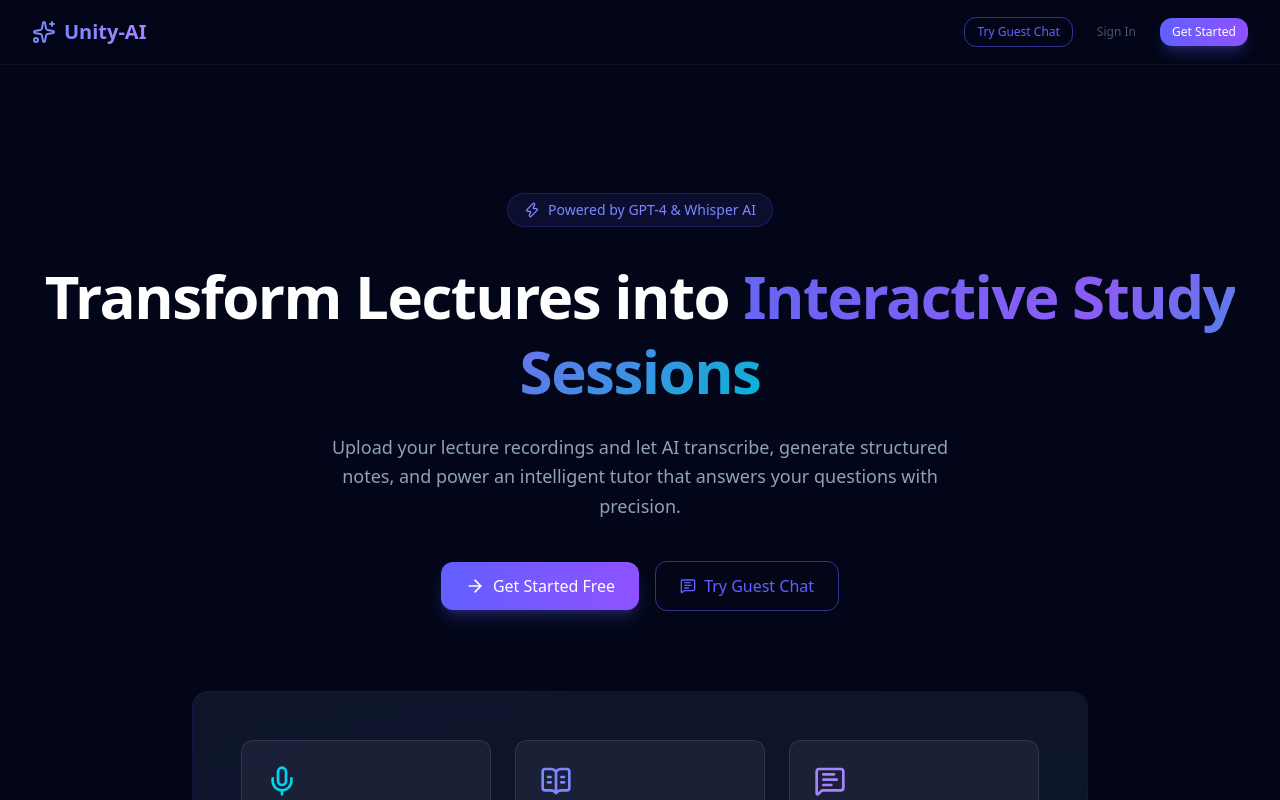
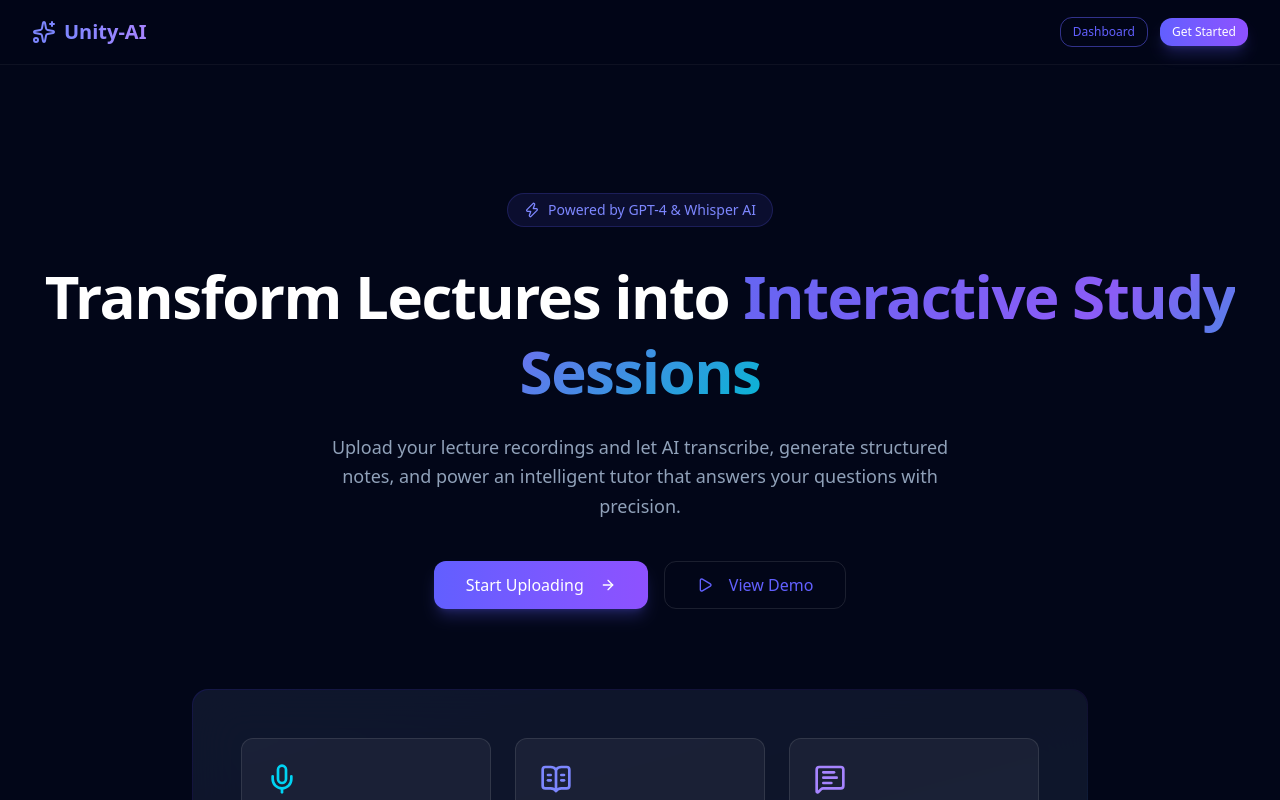
Before and after one commit to Antizer17/Unity-Ai, a Next.js app in the folder frontend/: page / in a window 1280 px wide. Shown: the top 800 px of the page. Built offline with nearby package versions, Linux system fonts and the light colour scheme.

Commit message:
Bypass authentication for quick hackathon demo: route landing page to dashboard directly

```diff
--- a/frontend/src/app/page.tsx
+++ b/frontend/src/app/page.tsx
@@ -68,17 +68,12 @@ export default function LandingPage() {
               </span>
             </Link>
             <div className="flex items-center gap-2 sm:gap-3">
-              <Link href="/chat" className="hidden sm:block">
+              <Link href="/dashboard" className="hidden sm:block">
                 <Button id="landing-guest-chat-btn" variant="outline" size="sm" className="border-indigo-500/30 text-indigo-300 hover:bg-indigo-500/10">
-                  Try Guest Chat
+                  Dashboard
                 </Button>
               </Link>
-              <Link href="/login">
-                <Button id="landing-login-btn" variant="ghost" size="sm">
-                  Sign In
-                </Button>
-              </Link>
-              <Link href="/register">
+              <Link href="/dashboard">
                 <Button id="landing-register-btn" variant="primary" size="sm">
                   Get Started
                 </Button>
@@ -126,18 +121,21 @@ export default function LandingPage() {
             initial={{ opacity: 0, y: 30 }}
             animate={{ opacity: 1, y: 0 }}
             transition={{ duration: 0.6, delay: 0.3 }}
-            className="mt-10 flex flex-col sm:flex-row items-center justify-center gap-4"
           >
-            <Link href="/register">
-              <Button id="hero-get-started-btn" size="lg" icon={<ArrowRight className="h-5 w-5" />}>
-                Get Started Free
-              </Button>
-            </Link>
-            <Link href="/chat">
-              <Button id="hero-guest-chat-btn" variant="outline" size="lg" className="border-indigo-500/30 text-indigo-300 hover:bg-indigo-500/10" icon={<MessageSquareText className="h-4 w-4" />}>
-                Try Guest Chat
-              </Button>
-            </Link>
+            <div className="mt-10 flex flex-col sm:flex-row items-center justify-center gap-4">
+              <Link href="/dashboard">
+                <Button id="landing-hero-cta" variant="primary" size="lg" className="h-12 px-8 text-base shadow-[0_0_40px_-10px_rgba(99,102,241,0.5)]">
+                  Start Uploading
+                  <ArrowRight className="ml-2 h-4 w-4" />
+                </Button>
+              </Link>
+              <Link href="/dashboard">
+                <Button variant="outline" size="lg" className="h-12 px-8 text-base border-white/10 hover:bg-white/5">
+                  <Play className="mr-2 h-4 w-4" />
+                  View Demo
+                </Button>
+              </Link>
+            </div>
           </motion.div>
 
           {/* Hero visual */}
```
